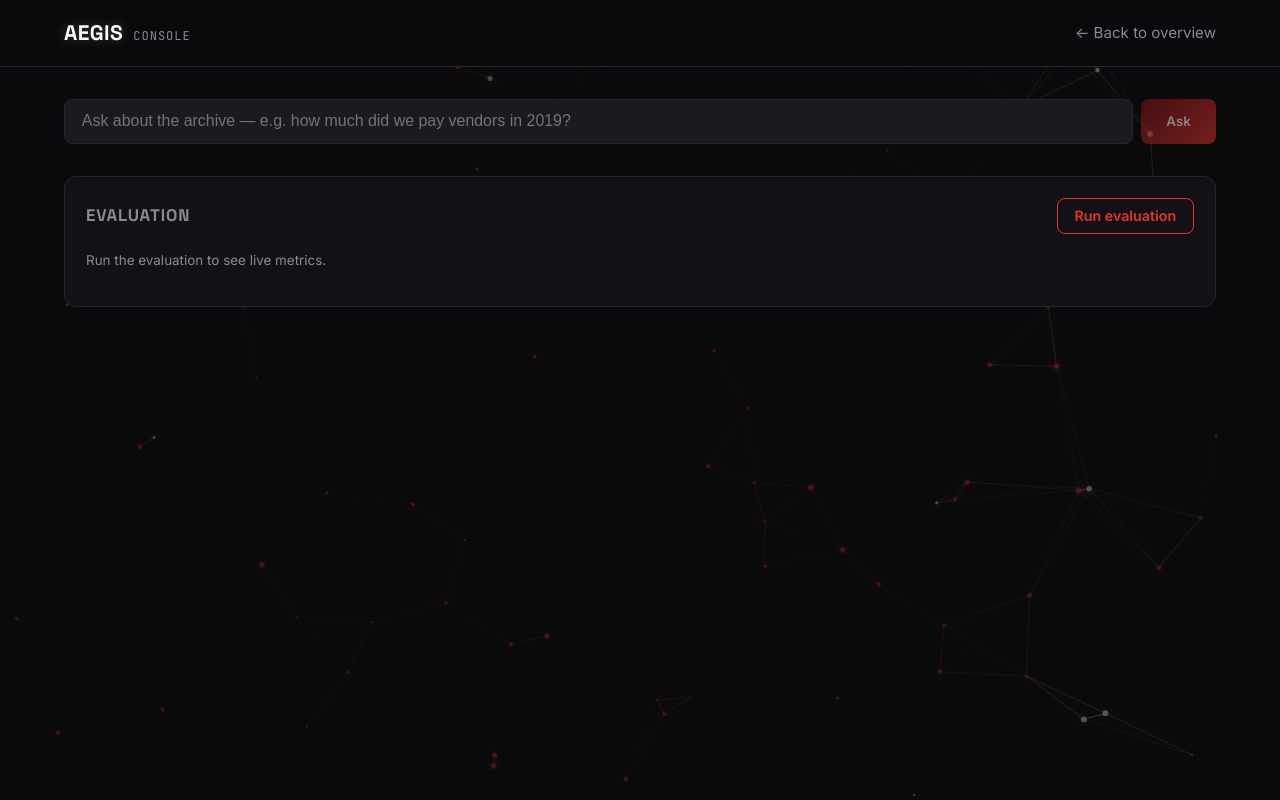
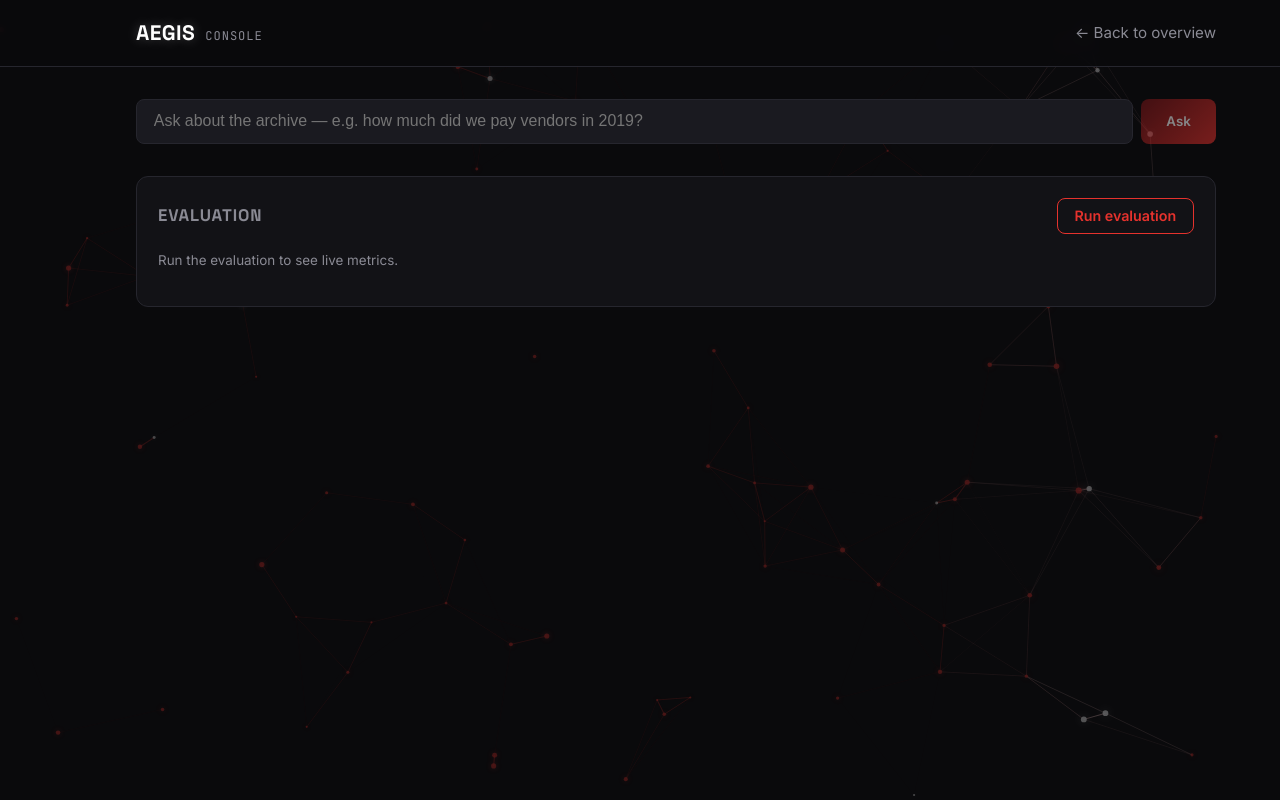
Before and after one commit to SteveDok22/jivs-hackathon-2026, an Angular app in the folder frontend/: page /app in a window 1280 px wide. Built offline with nearby package versions, Linux system fonts and the light colour scheme.

Commit message:
style: update global styles

```diff
--- a/frontend/src/styles.scss
+++ b/frontend/src/styles.scss
@@ -164,3 +164,10 @@ button { font-family: inherit; cursor: pointer; }
   }
   .reveal { opacity: 1; transform: none; }
 }
+
+/* On wide screens the Line Sidebar occupies the left edge; give page content
+   a left gutter so text never sits beneath the rail. Matches the rail's
+   visibility breakpoint (1100px). */
+@media (min-width: 1101px) {
+  .container { padding-left: 96px; }
+}
```
